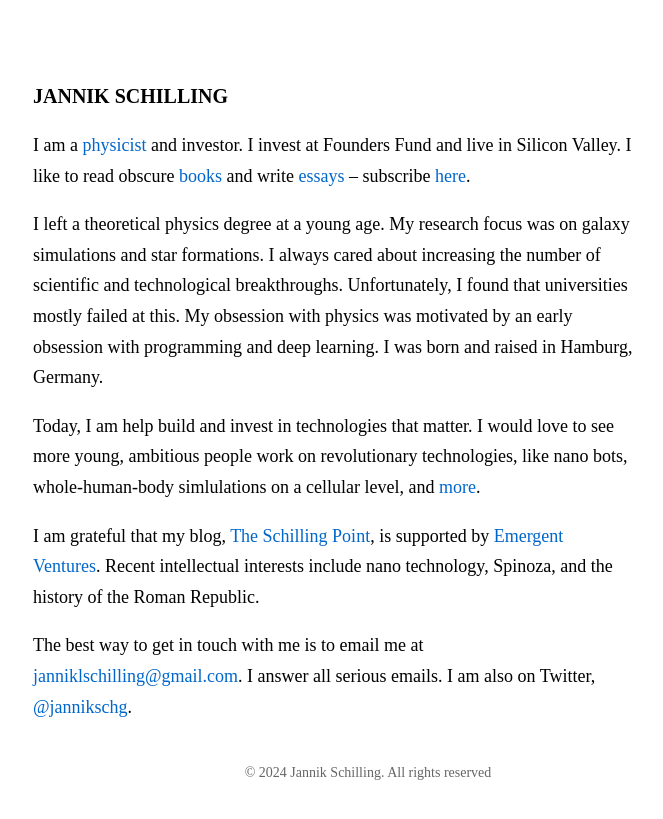
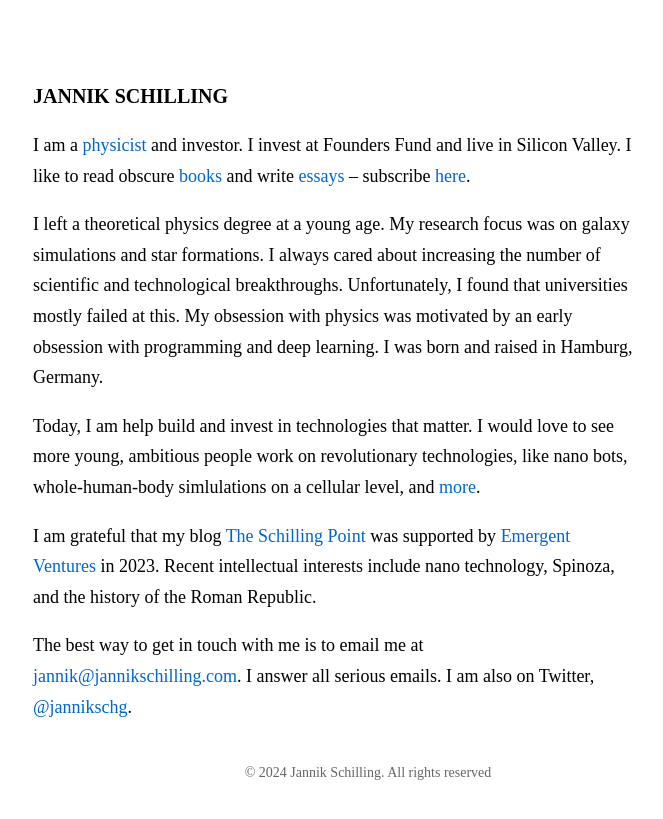
Before and after one commit to jannikls/jannikls.github.io, a Jekyll site: the page built from index.md, in a window 1280 px wide. Shown: the top 819 px of the page, without its empty margins (272-935 px from the left). Built offline with Jekyll 4.4.1, drawn with Linux system fonts in a browser that asks for light colours; some web fonts are replaced.

Commit message:
changed email

```diff
--- a/_layouts/post.html
+++ b/_layouts/post.html
@@ -69,9 +69,7 @@
     </div>
     </div>
   </body>
-
   </main>
-
 </body>
 
 </html>
--- a/index.md
+++ b/index.md
@@ -8,6 +8,6 @@ I left a theoretical physics degree at a young age. My research focus was on gal
 
 Today, I am help build and invest in technologies that matter. I would love to see more young, ambitious people work on revolutionary technologies, like nano bots, whole-human-body simlulations on a cellular level, and [more](/research/).
 
-I am grateful that my blog, [The Schilling Point](https://www.theschillingpoint.com), is supported by [Emergent Ventures](https://www.mercatus.org/emergent-ventures). Recent intellectual interests include nano technology, Spinoza, and the history of the Roman Republic.
+I am grateful that my blog [The Schilling Point](https://www.theschillingpoint.com) was supported by [Emergent Ventures](https://www.mercatus.org/emergent-ventures) in 2023. Recent intellectual interests include nano technology, Spinoza, and the history of the Roman Republic.
 
-The best way to get in touch with me is to email me at [janniklschilling@gmail.com](mailto:janniklschilling@gmail.com). I answer all serious emails. I am also on Twitter, [@jannikschg](https://x.com/jannikschg).
+The best way to get in touch with me is to email me at [jannik@jannikschilling.com](mailto:jannik@jannikschilling.com). I answer all serious emails. I am also on Twitter, [@jannikschg](https://x.com/jannikschg).
```
Also changed, not shown: assets/css/post.css (+7 -0 lines).
